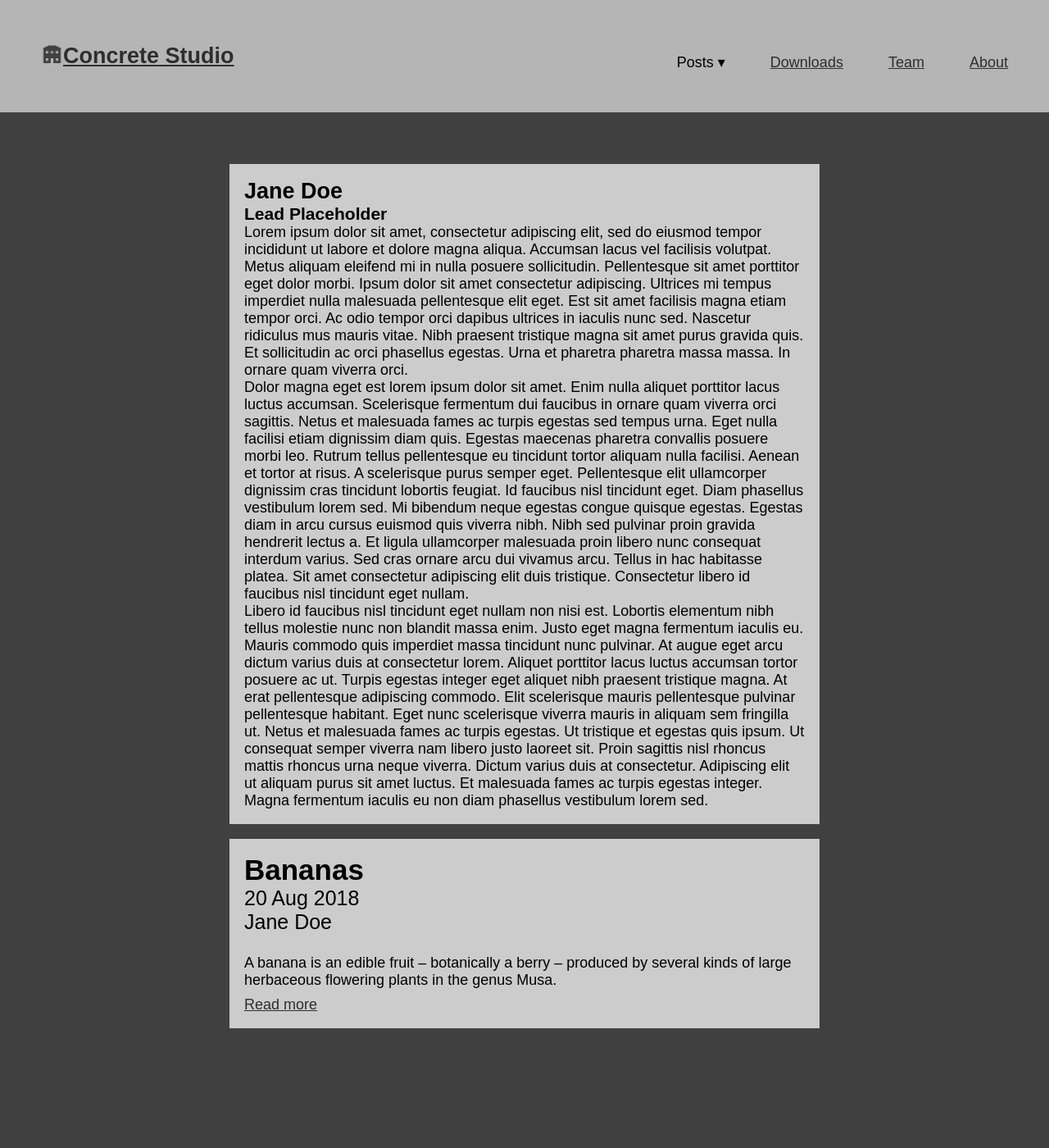
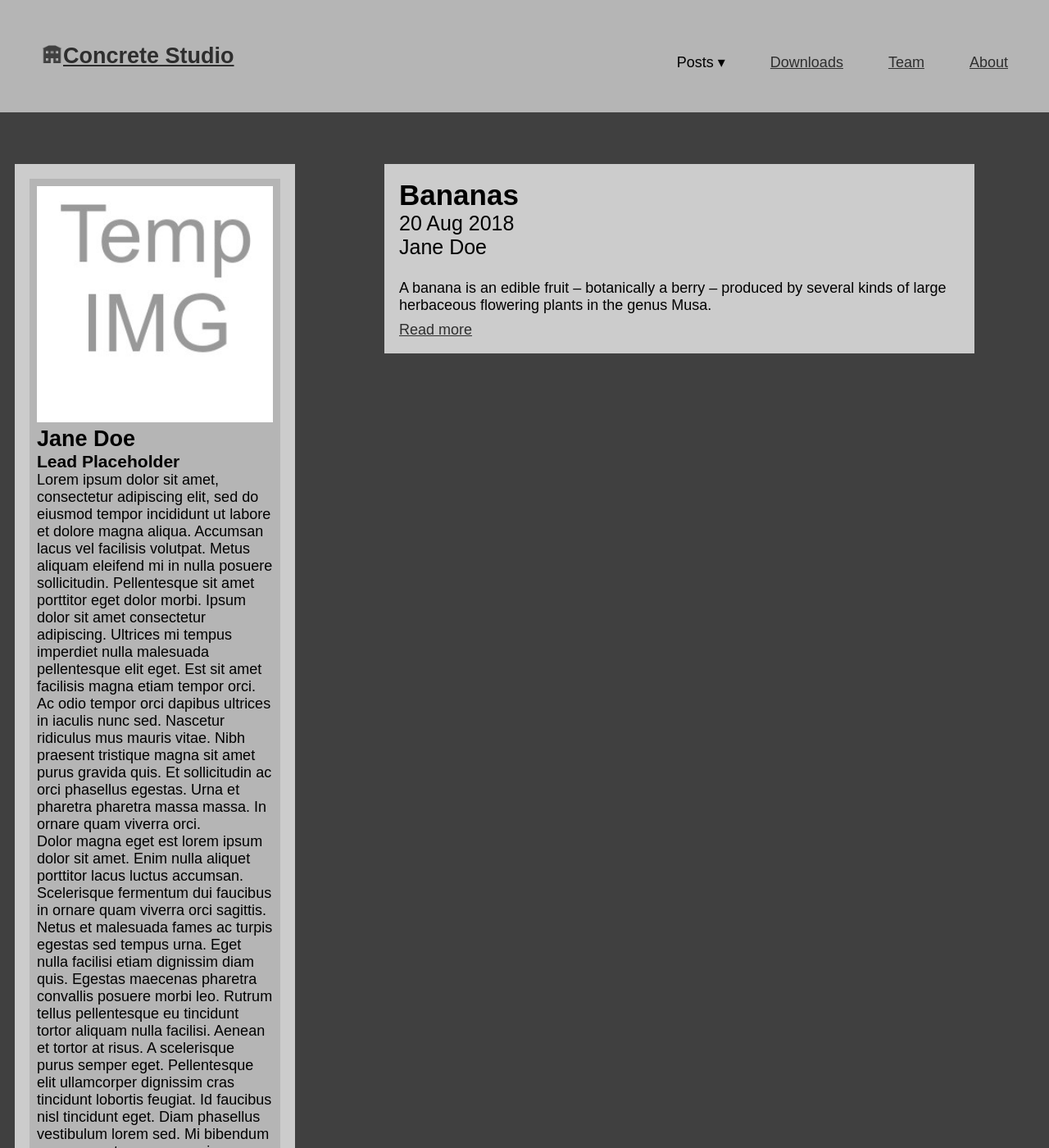
Before and after one commit to gregsexauer/concrete-studio, a Jekyll site: the page built from _authors/jane-doe.md, in a window 1280 px wide and 1400 px high. Shown: the whole window at 82% size. Built offline with Jekyll 4.4.1, drawn with Linux system fonts in a browser that asks for light colours.

Commit message:
implemented author sidebar bio

```diff
--- a/_layouts/author.html
+++ b/_layouts/author.html
@@ -3,11 +3,27 @@ layout: default
 ---
 
 <!--- TODO this might look good as a sidebar, fill out more info --->
-<div class="post-container">
-  <div class="post">
-    <h2>{{ page.name }}</h2>
-    <h3>{{ page.position }}</h3>
-    <p>{{ content }}</p>
+<div class="post-container sidebar-container">
+  <div class="team-member">
+    <figure>
+      <img src="/{{ page.image }}" alt="Image of {{ page.name }}">
+      <figcaption>
+
+        <h2>{{ page.name }}</h2>
+        <h3>{{ page.position }}</h3>
+
+        {% if page.email %}
+          <a href= "mailto: {{ page.email }}">{{ page.email }}</a>
+        {% endif %}
+
+        {% if page.resume %}
+          <a href="/{{ page.resume }}" download>Resume</a>
+        {% endif %}
+
+        <p>{{ content }}</p>
+      </figcaption>
+    </figure>
+
   </div>
 </div>
 
--- a/assets/css/styles.css
+++ b/assets/css/styles.css
@@ -21,7 +21,6 @@ body {
 a:link,
 a:visited {
   color: #2e2e2e;
-/*  text-decoration: none; */
 }
 
 a:hover {
@@ -175,10 +174,6 @@ a:hover {
   flex-direction: column;
 }
 
-.team-member-sidebar-container {
-
+.sidebar-container {
+  float: left;
 }
-
-.team-member-sidebar {
-
-}
```
Also changed, not shown: team.html (+8 -8 lines), 4 other files.
